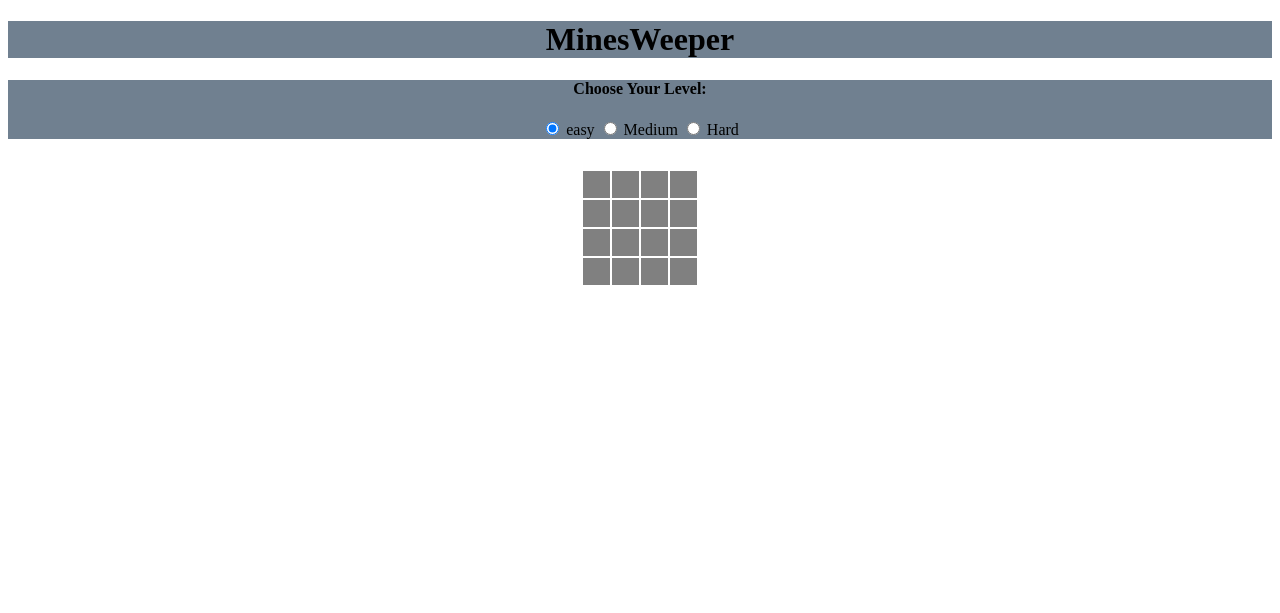
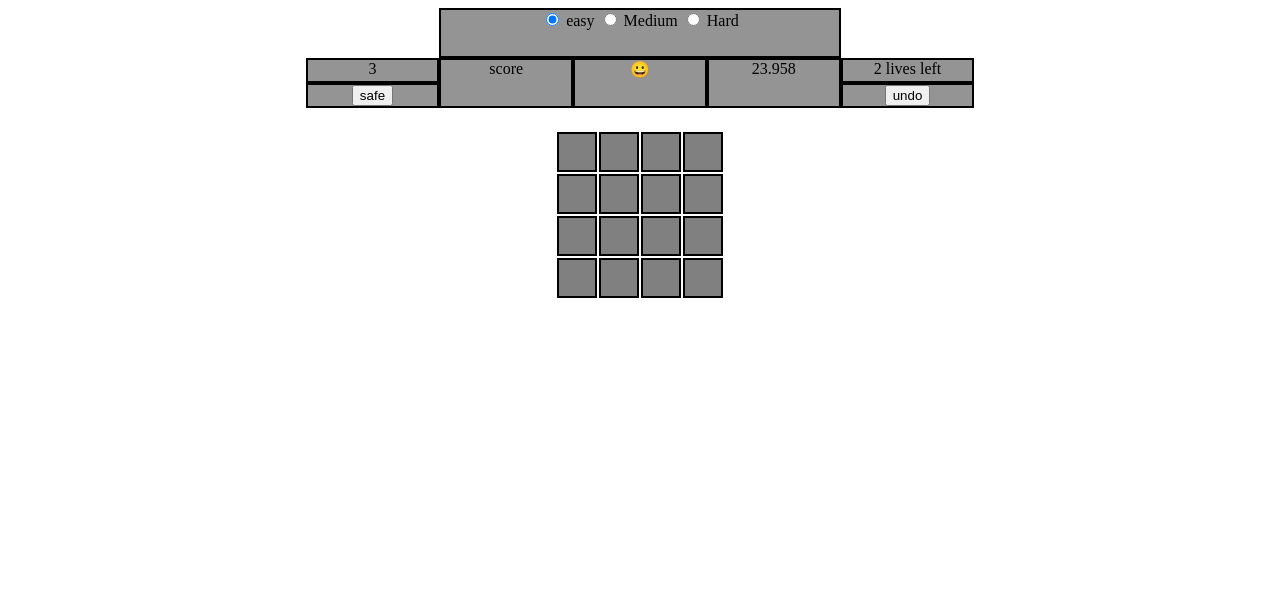
Before and after one commit to YtavPeer/Minesweeper, a plain HTML site: page index.html in a window 1280 px wide. Drawn offline with Linux system fonts and the light colour scheme.

Commit message:
commit 2030

```diff
--- a/css/game.css
+++ b/css/game.css
@@ -1,11 +1,92 @@
-h1 {
-    background-color: slategrey;
+* {
+    box-sizing: border-box;
+}
+
+.grid-container {
+    display: grid;
+    grid-template-columns: 0.7fr 1.6fr 0.7fr;
+    grid-template-rows: 1fr 4fr;
+    gap: 2px 5px;
+    grid-template-areas: ". consol-wrapper ." ". table-wrapper .";
+}
+
+.table-wrapper {
+    grid-area: table-wrapper;
+}
+
+.consol-wrapper {
+    display: grid;
+    grid-template-columns: 1fr 1fr 1fr 1fr 1fr;
+    grid-template-rows: 1fr 1fr 1fr;
+    gap: 0px 0px;
+    grid-template-areas: ". level level level ." "hints score smile time lives" "safe score smile time undo";
+    grid-area: consol-wrapper;
     text-align: center;
+    height: 100px;
+    margin-bottom: 20px;
 }
 
 .level {
+    grid-area: level;
+    background-color: #949494;
+    border: 2px solid black;
+    height: 50px;
+}
+
+.smile {
+    grid-area: smile;
+    background-color: #949494;
+    border: 2px solid black;
+}
+
+.smile-face{
+    cursor: pointer;
+}
+
+.score {
+    grid-area: score;
+    background-color: #949494;
+    border: 2px solid black;
+}
+
+.time {
+    grid-area: time;
+    background-color: #949494;
+    border: 2px solid black;
+}
+
+.lives {
+    grid-area: lives;
+    background-color: #949494;
+    border: 2px solid black;
+}
+
+.hints {
+    grid-area: hints;
+    background-color: #949494;
+    border: 2px solid black;
+}
+
+.undo {
+    grid-area: undo;
+    background-color: #949494;
+    border: 2px solid black;
+}
+
+.safe {
+    grid-area: safe;
+    background-color: #949494;
+    border: 2px solid black;
+}
+
+h1 {
     background-color: slategrey;
-    text-align: center;
+    margin: 0;
+    padding: 0;
+}
+
+.main-control {
+    background-color: slategrey;
     margin-bottom: 30px;
 }
 
@@ -20,10 +101,17 @@ table {
 }
 
 .cell {
-    width: 25px;
-    height: 25px;
+    width: 40px;
+    height: 40px;
     text-align: center;
     font-weight: 800;
+    border: 2px solid black;
+}
+
+.cell:hover {
+    opacity: 0.5;
+    cursor: pointer;
+    background-color: hsl(0, 1%, 30%);
 }
 
 .flag {
--- a/index.html
+++ b/index.html
@@ -11,11 +11,19 @@
 
 <body onload="init()">
 
-    <h1>MinesWeeper</h1>
+    <div class="grid-container">
+        <div class="table-wrapper">
+            <div class="table">
+                <table class="mines-table">
+                    <tbody id="table" class="mines-body">
+                    </tbody>
+                </table>
+            </div>
+        </div>
 
+        <div class="consol-wrapper">
             <div class="level">
                 <form onchange="levelChange(event)">
-            <h4>Choose Your Level:</h4>
                     <input type="radio" id="Easy" name="diff" value="4" checked="checked">
                     <label for="male">easy</label>
                     <input type="radio" id="Medium" name="diff" value="8">
@@ -24,12 +32,28 @@
                     <label for="female">Hard</label>
                 </form>
             </div>
-
-    <div class="table-wrapper">
-        <table class="mines-table">
-            <tbody id="table" class="mines-body">
-            </tbody>
-        </table>
+            <div class="smile">
+                <span onclick="init()" class="smile-face">😀</span>
+            </div>
+            <div class="score">
+                <span>score</span>
+            </div>
+            <div class="time">
+                <span>23.958</span>
+            </div>
+            <div class="lives">
+                <span> 2 lives left</span>
+            </div>
+            <div class="hints">
+                <span>3</span>
+            </div>
+            <div class="undo">
+                <span><button>undo</button></span>
+            </div>
+            <div class="safe">
+                <span><button>safe</button></span>
+            </div>
+        </div>
     </div>
 
     <script src="./js/utils.js"></script>
--- a/js/game.js
+++ b/js/game.js
@@ -2,18 +2,22 @@
 
 const MINE = '💣';
 const FLAG = '🚩';
+const NORMAL = '😀';
+const LOSE = '🤯';;
+const WIN = '😎';
 
 //the globals: 1-board-model -- 2- level -- game state
 var gBoard;
 var gLevel = { SIZE: 4, MINES: 2 };
-var gGameState;
+var gGameState = { isOn: false, shownCount: 0, markedCount: 0, secsPassed: 0 };
+var gameOverTimeOut;
 
 
 function init() {
     console.log('game init');
     gBoard = buildBoard(gLevel.SIZE);
+    gGameState.isOn = true;
     setRandomMines(gLevel);
-    gGameState = { isOn: false, shownCount: 0, markedCount: 0, secsPassed: 0 };
     setMinesNegsCount(gBoard);
     renderBoard(gBoard);
 }
@@ -65,9 +69,11 @@ function renderBoard(gboard) {
 
 //get the cell and update the model and after that render the dom
 function cellClicked(el, i, j) {
+    if (gGameState.isOn === false) return
     var cell = gBoard[i][j];
     cell.isShown = true;
     renderCellReveals(cell)
+    checkGameOver(cell);
 }
 
 //function to add the css class and render the cell to the dom with the amount of mine around the cell
@@ -85,6 +91,7 @@ function renderCellReveals(cell) {
 
 //update the model cell to marked and render the dom (add flag class)
 function cellMarked(el, i, j) {
+    if (gGameState.isOn === false) return
     var cell = gBoard[i][j];
     if (cell.isShown) return;
     if (cell.isMarked) {
@@ -97,6 +104,7 @@ function cellMarked(el, i, j) {
     el.classList.toggle('flag');
 }
 
+//update the level and init the game again
 function levelChange(event) {
 
     var boardSize = event.target.value;
@@ -123,3 +131,18 @@ function levelChange(event) {
     }
 
 }
+
+//cheack for game over if we click on mine
+function checkGameOver(cell) {
+    if (cell.isMine) {
+        gGameState.isOn = false
+        gameOverTimeOut = setTimeout(reset, 300)
+    }
+
+}
+
+function reset() {
+    alert('game over');
+    clearTimeout(gameOverTimeOut);
+    gameOverTimeOut = null
+}
```
Lines whose indentation alone changed are shown as unchanged.
